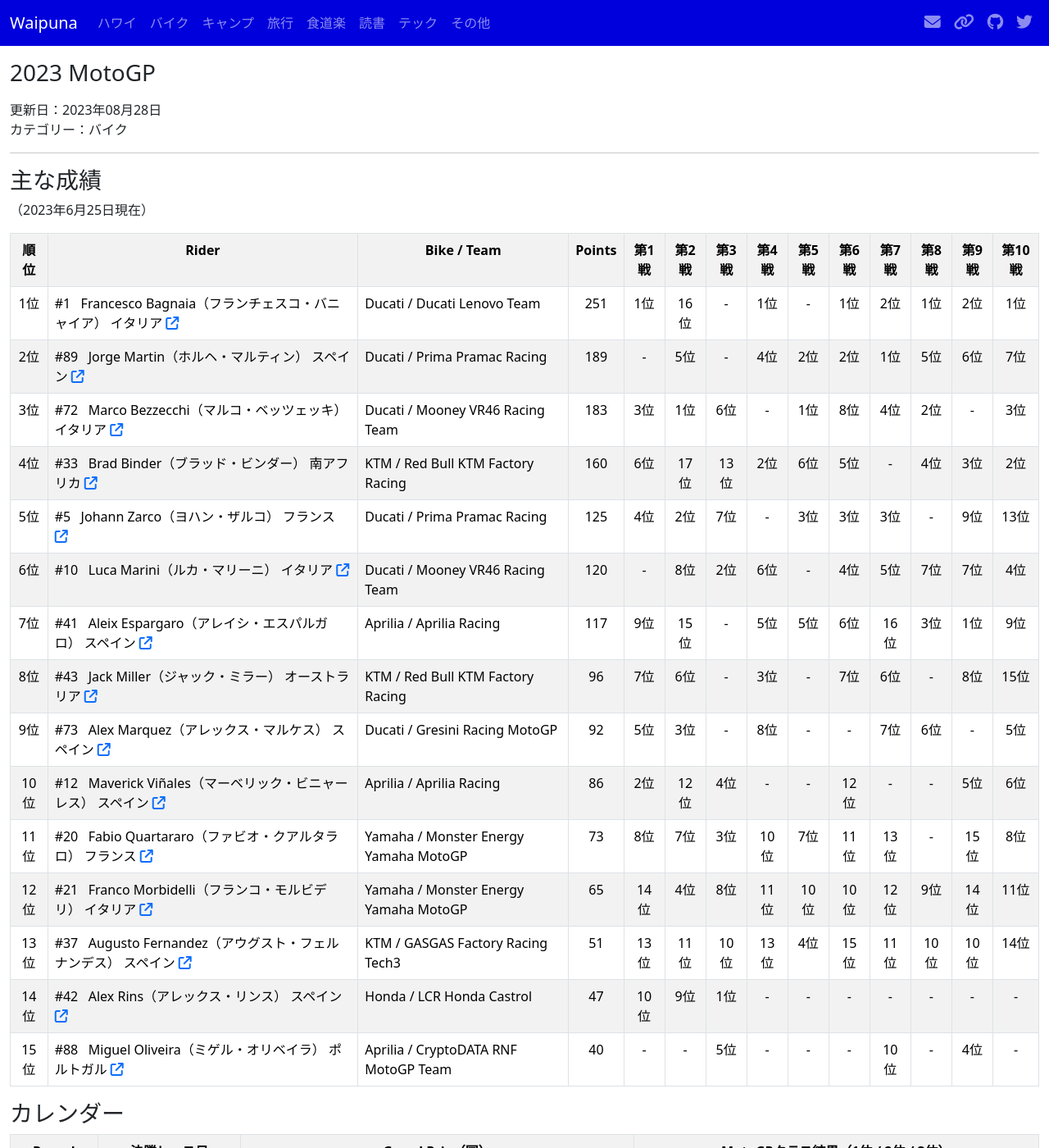
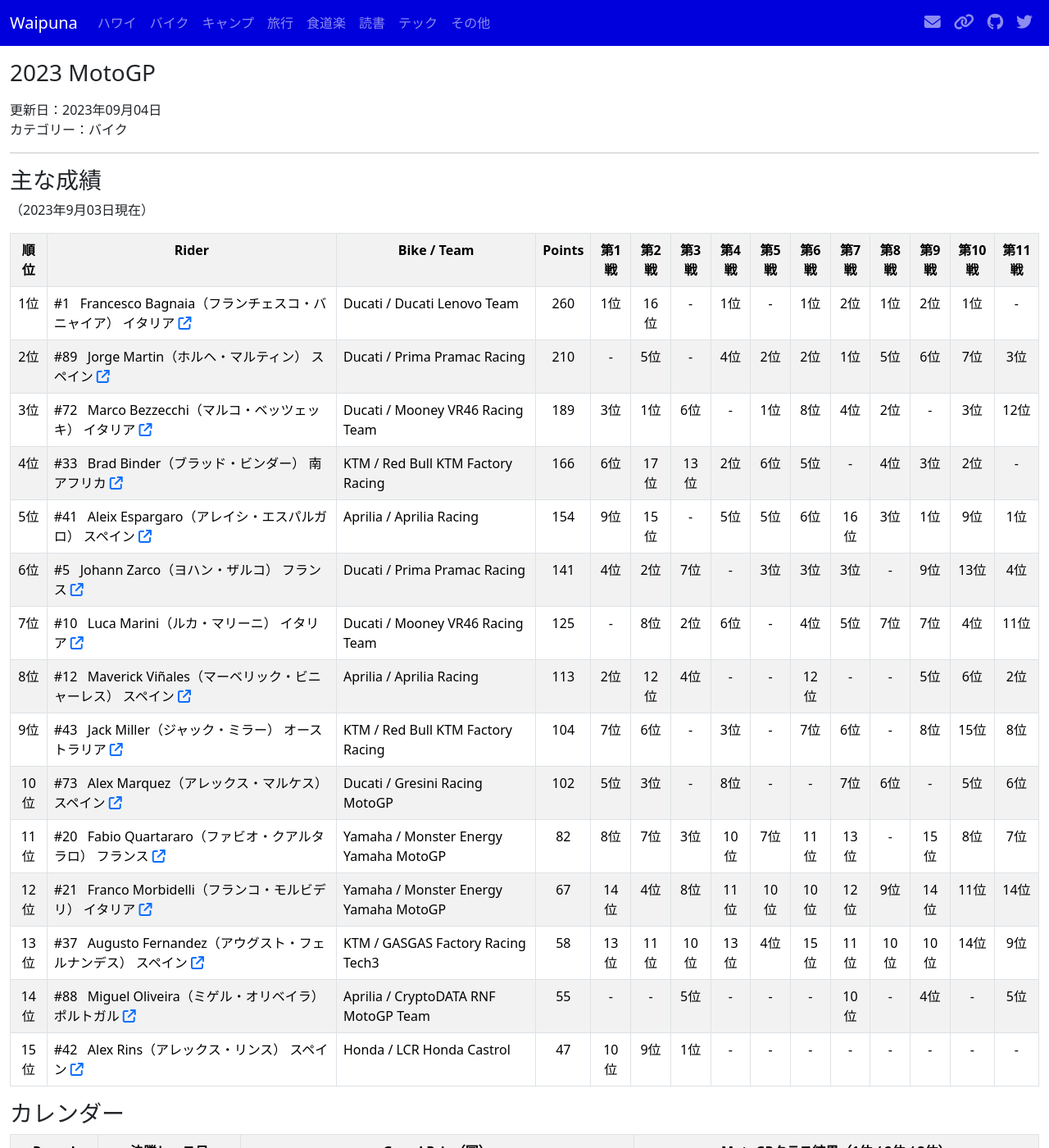
Before and after one commit to waipuna96815/waipuna96815.github.io, a Jekyll site: the page built from pages/moto-2023gp.md, in a window 1280 px wide and 1400 px high. Shown: the whole window at 82% size. Built offline with Jekyll 4.4.1, drawn with Linux system fonts in a browser that asks for light colours; nearby versions of some CDN libraries.

Commit message:
add Catalan GP result

```diff
--- a/pages/moto-2023gp.md
+++ b/pages/moto-2023gp.md
@@ -1,12 +1,12 @@
 ---
 layout: page
 title: 2023 MotoGP
-date: 2023-08-28
+date: 2023-09-04
 categories: バイク
 ---
 
 ### 主な成績
-（2023年6月25日現在）
+（2023年9月03日現在）
 
 <table class="table table-bordered table-striped">
   <tr align="center">
@@ -24,12 +24,13 @@
     <th>第8戦</th>
     <th>第9戦</th>
     <th>第10戦</th>
+    <th>第11戦</th>
   </tr>
   <tr align="center">
     <td>1位</td>
     <td align="left">#1 &nbsp; Francesco Bagnaia（フランチェスコ・バニャイア） イタリア <a href="https://www.motogp.com/ja/riders/francesco-bagnaia/66b78301-5826-4986-b11e-fa68a7bd77a7"><i class="fa-solid fa-arrow-up-right-from-square"></i></a></td>
     <td align="left">Ducati / Ducati Lenovo Team</td>
-    <td>251</td>
+    <td>260</td>
     <td>1位</td>
     <td>16位</td>
     <td>-</td>
@@ -40,12 +41,13 @@
     <td>1位</td>
     <td>2位</td>
     <td>1位</td>
+    <td>-</td>
   </tr>
   <tr align="center">
     <td>2位</td>
     <td align="left">#89 &nbsp; Jorge Martin（ホルヘ・マルティン） スペイン <a href="https://www.motogp.com/ja/riders/jorge-martin/5b9af34e-da94-4ca2-9c4c-6be0fc8b1bbc"><i class="fa-solid fa-arrow-up-right-from-square"></i></a></td>
     <td align="left">Ducati / Prima Pramac Racing</td>
-    <td>189</td>
+    <td>210</td>
     <td>-</td>
     <td>5位</td>
     <td>-</td>
@@ -56,12 +58,13 @@
     <td>5位</td>
     <td>6位</td>
     <td>7位</td>
+    <td>3位</td>
   </tr>
   <tr align="center">
     <td>3位</td>
     <td align="left">#72 &nbsp; Marco Bezzecchi（マルコ・ベッツェッキ） イタリア <a href="https://www.motogp.com/ja/riders/marco-bezzecchi/e622ec5b-5ccf-457c-a67f-ec028f0ddf6e"><i class="fa-solid fa-arrow-up-right-from-square"></i></a></td>
     <td align="left">Ducati / Mooney VR46 Racing Team</td>
-    <td>183</td>
+    <td>189</td>
     <td>3位</td>
     <td>1位</td>
     <td>6位</td>
@@ -72,12 +75,13 @@
     <td>2位</td>
     <td>-</td>
     <td>3位</td>
+    <td>12位</td>
   </tr>
   <tr align="center">
     <td>4位</td>
     <td align="left">#33 &nbsp; Brad Binder（ブラッド・ビンダー） 南アフリカ <a href="https://www.motogp.com/ja/riders/brad-binder/ade5ef32-01ea-487c-95ca-491544a668ed"><i class="fa-solid fa-arrow-up-right-from-square"></i></a></td>
     <td align="left">KTM / Red Bull KTM Factory Racing</td>
-    <td>160</td>
+    <td>166</td>
     <td>6位</td>
     <td>17位</td>
     <td>13位</td>
@@ -88,12 +92,30 @@
     <td>4位</td>
     <td>3位</td>
     <td>2位</td>
+    <td>-</td>
   </tr>
   <tr align="center">
     <td>5位</td>
+    <td align="left">#41 &nbsp; Aleix Espargaro（アレイシ・エスパルガロ） スペイン <a href="https://www.motogp.com/ja/riders/aleix-espargaro/a2f51450-cb43-4d32-8eef-bda9ebb435ed"><i class="fa-solid fa-arrow-up-right-from-square"></i></a></td>
+    <td align="left">Aprilia / Aprilia Racing</td>
+    <td>154</td>
+    <td>9位</td>
+    <td>15位</td>
+    <td>-</td>
+    <td>5位</td>
+    <td>5位</td>
+    <td>6位</td>
+    <td>16位</td>
+    <td>3位</td>
+    <td>1位</td>
+    <td>9位</td>
+    <td>1位</td>
+  </tr>
+  <tr align="center">
+    <td>6位</td>
     <td align="left">#5 &nbsp; Johann Zarco（ヨハン・ザルコ） フランス <a href="https://www.motogp.com/ja/riders/johann-zarco/4a439bde-305a-4995-b3e7-783fa99f784a"><i class="fa-solid fa-arrow-up-right-from-square"></i></a></td>
     <td align="left">Ducati / Prima Pramac Racing</td>
-    <td>125</td>
+    <td>141</td>
     <td>4位</td>
     <td>2位</td>
     <td>7位</td>
@@ -104,12 +126,13 @@
     <td>-</td>
     <td>9位</td>
     <td>13位</td>
+    <td>4位</td>
   </tr>
   <tr align="center">
-    <td>6位</td>
+    <td>7位</td>
     <td align="left">#10 &nbsp; Luca Marini（ルカ・マリーニ） イタリア <a href="https://www.motogp.com/ja/riders/luca-marini/5dfc20db-c3c4-4ecd-9c7c-f6cfd042031a"><i class="fa-solid fa-arrow-up-right-from-square"></i></a></td>
     <td align="left">Ducati / Mooney VR46 Racing Team</td>
-    <td>120</td>
+    <td>125</td>
     <td>-</td>
     <td>8位</td>
     <td>2位</td>
@@ -120,28 +143,30 @@
     <td>7位</td>
     <td>7位</td>
     <td>4位</td>
-  </tr>
-  <tr align="center">
-    <td>7位</td>
-    <td align="left">#41 &nbsp; Aleix Espargaro（アレイシ・エスパルガロ） スペイン <a href="https://www.motogp.com/ja/riders/aleix-espargaro/a2f51450-cb43-4d32-8eef-bda9ebb435ed"><i class="fa-solid fa-arrow-up-right-from-square"></i></a></td>
-    <td align="left">Aprilia / Aprilia Racing</td>
-    <td>117</td>
-    <td>9位</td>
-    <td>15位</td>
-    <td>-</td>
-    <td>5位</td>
-    <td>5位</td>
-    <td>6位</td>
-    <td>16位</td>
-    <td>3位</td>
-    <td>1位</td>
-    <td>9位</td>
+    <td>11位</td>
   </tr>
   <tr align="center">
     <td>8位</td>
+    <td align="left">#12 &nbsp; Maverick Viñales（マーベリック・ビニャーレス） スペイン <a href="https://www.motogp.com/ja/riders/maverick-vinales/71df6f0d-51c3-4cdb-9f5c-51939e6f33f2"><i class="fa-solid fa-arrow-up-right-from-square"></i></a></td>
+    <td align="left">Aprilia / Aprilia Racing</td>
+    <td>113</td>
+    <td>2位</td>
+    <td>12位</td>
+    <td>4位</td>
+    <td>-</td>
+    <td>-</td>
+    <td>12位</td>
+    <td>-</td>
+    <td>-</td>
+    <td>5位</td>
+    <td>6位</td>
+    <td>2位</td>
+  </tr>
+  <tr align="center">
+    <td>9位</td>
     <td align="left">#43 &nbsp; Jack Miller（ジャック・ミラー） オーストラリア <a href="https://www.motogp.com/ja/riders/jack-miller/b0c1fea6-2dd5-4e26-8a18-0ac9fe6870e4"><i class="fa-solid fa-arrow-up-right-from-square"></i></a></td>
     <td align="left">KTM / Red Bull KTM Factory Racing</td>
-    <td>96</td>
+    <td>104</td>
     <td>7位</td>
     <td>6位</td>
     <td>-</td>
@@ -152,12 +177,13 @@
     <td>-</td>
     <td>8位</td>
     <td>15位</td>
+    <td>8位</td>
   </tr>
   <tr align="center">
-    <td>9位</td>
+    <td>10位</td>
     <td align="left">#73 &nbsp; Alex Marquez（アレックス・マルケス） スペイン <a href="https://www.motogp.com/ja/riders/alex-marquez/41195f0f-9817-4a4d-913e-c1fbbb351d9b"><i class="fa-solid fa-arrow-up-right-from-square"></i></a></td>
     <td align="left">Ducati / Gresini Racing MotoGP</td>
-    <td>92</td>
+    <td>102</td>
     <td>5位</td>
     <td>3位</td>
     <td>-</td>
@@ -168,28 +194,13 @@
     <td>6位</td>
     <td>-</td>
     <td>5位</td>
-  </tr>
-  <tr align="center">
-    <td>10位</td>
-    <td align="left">#12 &nbsp; Maverick Viñales（マーベリック・ビニャーレス） スペイン <a href="https://www.motogp.com/ja/riders/maverick-vinales/71df6f0d-51c3-4cdb-9f5c-51939e6f33f2"><i class="fa-solid fa-arrow-up-right-from-square"></i></a></td>
-    <td align="left">Aprilia / Aprilia Racing</td>
-    <td>86</td>
-    <td>2位</td>
-    <td>12位</td>
-    <td>4位</td>
-    <td>-</td>
-    <td>-</td>
-    <td>12位</td>
-    <td>-</td>
-    <td>-</td>
-    <td>5位</td>
     <td>6位</td>
   </tr>
   <tr align="center">
     <td>11位</td>
     <td align="left">#20 &nbsp; Fabio Quartararo（ファビオ・クアルタラロ） フランス <a href="https://www.motogp.com/ja/riders/fabio-quartararo/bf95d959-6a60-44f1-84b5-ded861e62578"><i class="fa-solid fa-arrow-up-right-from-square"></i></a></td>
     <td align="left">Yamaha / Monster Energy Yamaha MotoGP</td>
-    <td>73</td>
+    <td>82</td>
     <td>8位</td>
     <td>7位</td>
     <td>3位</td>
@@ -200,12 +211,13 @@
     <td>-</td>
     <td>15位</td>
     <td>8位</td>
+    <td>7位</td>
   </tr>
   <tr align="center">
     <td>12位</td>
     <td align="left">#21 &nbsp; Franco Morbidelli（フランコ・モルビデリ） イタリア <a href="https://www.motogp.com/ja/riders/franco-morbidelli/4113c5f7-33c5-4246-b05b-3f81f4ddbd8f"><i class="fa-solid fa-arrow-up-right-from-square"></i></a></td>
     <td align="left">Yamaha / Monster Energy Yamaha MotoGP</td>
-    <td>65</td>
+    <td>67</td>
     <td>14位</td>
     <td>4位</td>
     <td>8位</td>
@@ -216,12 +228,13 @@
     <td>9位</td>
     <td>14位</td>
     <td>11位</td>
+    <td>14位</td>
   </tr>
   <tr align="center">
     <td>13位</td>
     <td align="left">#37 &nbsp; Augusto Fernandez（アウグスト・フェルナンデス） スペイン <a href="https://www.motogp.com/ja/riders/augusto-fernandez/eb7f90b1-9373-4089-b2f5-adbc234a3526"><i class="fa-solid fa-arrow-up-right-from-square"></i></a></td>
     <td align="left">KTM / GASGAS Factory Racing Tech3</td>
-    <td>51</td>
+    <td>58</td>
     <td>13位</td>
     <td>11位</td>
     <td>10位</td>
@@ -232,9 +245,27 @@
     <td>10位</td>
     <td>10位</td>
     <td>14位</td>
+    <td>9位</td>
   </tr>
   <tr align="center">
     <td>14位</td>
+    <td align="left">#88 &nbsp; Miguel Oliveira（ミゲル・オリベイラ） ポルトガル <a href="https://www.motogp.com/ja/riders/miguel-oliveira/50b4fb1f-1785-4a9a-a65c-97d0de9daa22"><i class="fa-solid fa-arrow-up-right-from-square"></i></a></td>
+    <td align="left">Aprilia / CryptoDATA RNF MotoGP Team</td>
+    <td>55</td>
+    <td>-</td>
+    <td>-</td>
+    <td>5位</td>
+    <td>-</td>
+    <td>-</td>
+    <td>-</td>
+    <td>10位</td>
+    <td>-</td>
+    <td>4位</td>
+    <td>-</td>
+    <td>5位</td>
+  </tr>
+  <tr align="center">
+    <td>15位</td>
     <td align="left">#42 &nbsp; Alex Rins（アレックス・リンス） スペイン <a href="https://www.motogp.com/ja/riders/alex-rins/04bf0ce4-5062-44fc-9745-ec85a8d8f8d3"><i class="fa-solid fa-arrow-up-right-from-square"></i></a></td>
     <td align="left">Honda / LCR Honda Castrol</td>
     <td>47</td>
@@ -248,21 +279,6 @@
     <td>-</td>
     <td>-</td>
     <td>-</td>
-  </tr>
-  <tr align="center">
-    <td>15位</td>
-    <td align="left">#88 &nbsp; Miguel Oliveira（ミゲル・オリベイラ） ポルトガル <a href="https://www.motogp.com/ja/riders/miguel-oliveira/50b4fb1f-1785-4a9a-a65c-97d0de9daa22"><i class="fa-solid fa-arrow-up-right-from-square"></i></a></td>
-    <td align="left">Aprilia / CryptoDATA RNF MotoGP Team</td>
-    <td>40</td>
-    <td>-</td>
-    <td>-</td>
-    <td>5位</td>
-    <td>-</td>
-    <td>-</td>
-    <td>-</td>
-    <td>10位</td>
-    <td>-</td>
-    <td>4位</td>
     <td>-</td>
   </tr>
   <!--
@@ -271,6 +287,7 @@
     <td align="left">#?? &nbsp; ?（?） ? <a href=""><i class="fa-solid fa-arrow-up-right-from-square"></i></a></td>
     <td align="left">? / ?</td>
     <td></td>
+    <td>位</td>
     <td>位</td>
     <td>位</td>
     <td>位</td>
```
Also changed, not shown: index.md (+3 -2 lines), moto.md (+1 -0 lines).
